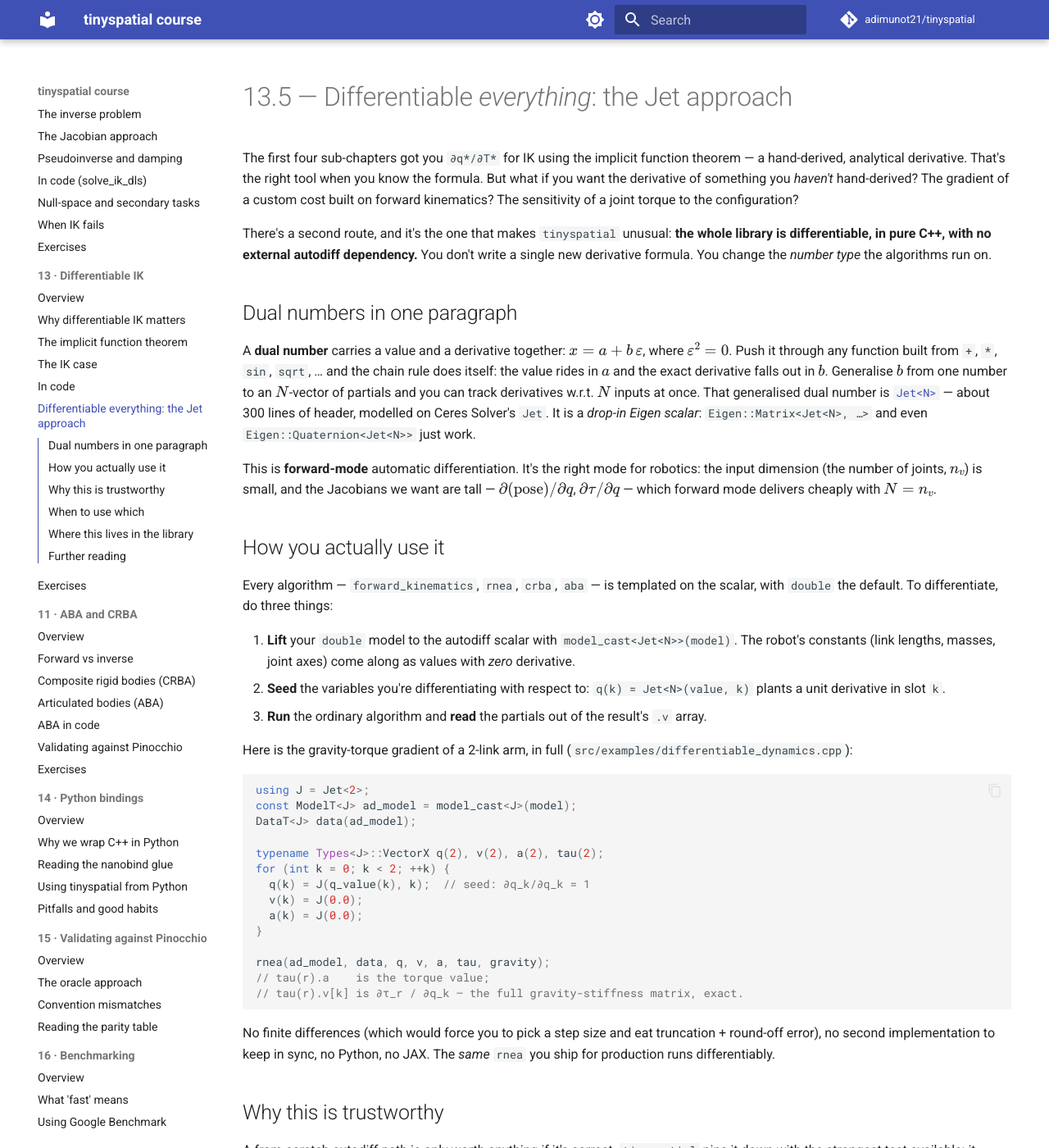
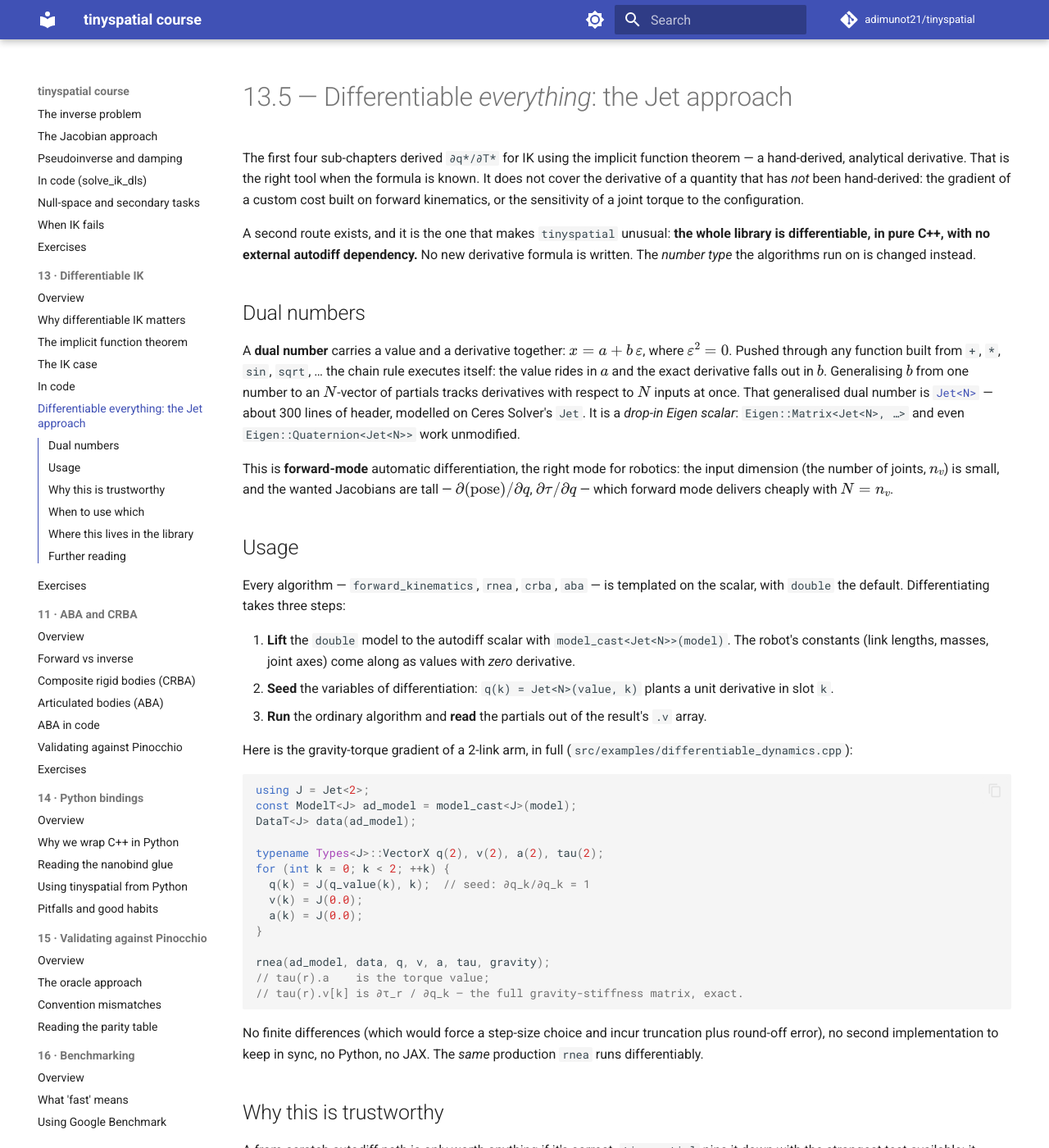
Before and after one commit to adimunot21/tinyspatial, an MkDocs documentation site: the page built from course/13_differentiable_ik/05_differentiable_dynamics.md, in a window 1280 px wide and 1400 px high. Shown: the whole window at 82% size. Built offline with MkDocs 1.6.1 and Material for MkDocs 9.7.7, drawn with Linux system fonts in a browser that asks for light colours; comment, search, counter and statistics services are not loaded; some of the changed text lies outside the part shown.

Commit message:
docs(course): authoritative pass on the differentiable and WASM chapters
Recast chapter 13.5 (the Jet autodiff approach) and chapter 17 (the
in-browser WASM build) in an objective voice, keeping the embedded
jet.hpp/model_cast and embind snippets, and upgrade their anchor tables
to file-and-symbol form.

https://claude.ai/code/session_01ETkMtEcA1ndS8X2WFRTjNJ

````diff
--- a/course/13_differentiable_ik/05_differentiable_dynamics.md
+++ b/course/13_differentiable_ik/05_differentiable_dynamics.md
@@ -1,46 +1,46 @@
 # 13.5 — Differentiable *everything*: the Jet approach
 
-The first four sub-chapters got you `∂q*/∂T*` for IK using the implicit
-function theorem — a hand-derived, analytical derivative. That's the
-right tool when you know the formula. But what if you want the
-derivative of something you *haven't* hand-derived? The gradient of a
-custom cost built on forward kinematics? The sensitivity of a joint
-torque to the configuration?
+The first four sub-chapters derived `∂q*/∂T*` for IK using the implicit
+function theorem — a hand-derived, analytical derivative. That is the
+right tool when the formula is known. It does not cover the derivative of
+a quantity that has *not* been hand-derived: the gradient of a custom cost
+built on forward kinematics, or the sensitivity of a joint torque to the
+configuration.
 
-There's a second route, and it's the one that makes `tinyspatial`
+A second route exists, and it is the one that makes `tinyspatial`
 unusual: **the whole library is differentiable, in pure C++, with no
-external autodiff dependency.** You don't write a single new derivative
-formula. You change the *number type* the algorithms run on.
+external autodiff dependency.** No new derivative formula is written. The
+*number type* the algorithms run on is changed instead.
 
-## Dual numbers in one paragraph
+## Dual numbers
 
 A **dual number** carries a value and a derivative together:
-$x = a + b\,\varepsilon$, where $\varepsilon^2 = 0$. Push it through any
-function built from `+`, `*`, `sin`, `sqrt`, … and the chain rule does
+$x = a + b\,\varepsilon$, where $\varepsilon^2 = 0$. Pushed through any
+function built from `+`, `*`, `sin`, `sqrt`, … the chain rule executes
 itself: the value rides in $a$ and the exact derivative falls out in
-$b$. Generalise $b$ from one number to an $N$-vector of partials and you
-can track derivatives w.r.t. $N$ inputs at once. That generalised dual
+$b$. Generalising $b$ from one number to an $N$-vector of partials tracks
+derivatives with respect to $N$ inputs at once. That generalised dual
 number is [`Jet<N>`](../../include/tinyspatial/core/jet.hpp) — about 300
 lines of header, modelled on Ceres Solver's `Jet`. It is a *drop-in
 Eigen scalar*: `Eigen::Matrix<Jet<N>, …>` and even
-`Eigen::Quaternion<Jet<N>>` just work.
+`Eigen::Quaternion<Jet<N>>` work unmodified.
 
-This is **forward-mode** automatic differentiation. It's the right mode
-for robotics: the input dimension (the number of joints, $n_v$) is
-small, and the Jacobians we want are tall — $\partial(\text{pose})/
-\partial q$, $\partial\tau/\partial q$ — which forward mode delivers
-cheaply with $N = n_v$.
+This is **forward-mode** automatic differentiation, the right mode for
+robotics: the input dimension (the number of joints, $n_v$) is small, and
+the wanted Jacobians are tall — $\partial(\text{pose})/\partial q$,
+$\partial\tau/\partial q$ — which forward mode delivers cheaply with
+$N = n_v$.
 
-## How you actually use it
+## Usage
 
 Every algorithm — `forward_kinematics`, `rnea`, `crba`, `aba` — is
-templated on the scalar, with `double` the default. To differentiate,
-do three things:
+templated on the scalar, with `double` the default. Differentiating takes
+three steps:
 
-1. **Lift** your `double` model to the autodiff scalar with
+1. **Lift** the `double` model to the autodiff scalar with
    `model_cast<Jet<N>>(model)`. The robot's constants (link lengths,
    masses, joint axes) come along as values with *zero* derivative.
-2. **Seed** the variables you're differentiating with respect to:
+2. **Seed** the variables of differentiation:
    `q(k) = Jet<N>(value, k)` plants a unit derivative in slot `k`.
 3. **Run** the ordinary algorithm and **read** the partials out of the
    result's `.v` array.
@@ -65,10 +65,9 @@ rnea(ad_model, data, q, v, a, tau, gravity);
 // tau(r).v[k] is ∂τ_r / ∂q_k — the full gravity-stiffness matrix, exact.
 ```
 
-No finite differences (which would force you to pick a step size and
-eat truncation + round-off error), no second implementation to keep in
-sync, no Python, no JAX. The *same* `rnea` you ship for production runs
-differentiably.
+No finite differences (which would force a step-size choice and incur
+truncation plus round-off error), no second implementation to keep in
+sync, no Python, no JAX. The *same* production `rnea` runs differentiably.
 
 ## Why this is trustworthy
 
@@ -106,11 +105,11 @@ new math. They validate each other.
 
 ## Where this lives in the library
 
-| Concept | File |
-| ------- | ---- |
-| Forward-mode autodiff scalar | [`include/tinyspatial/core/jet.hpp`](../../include/tinyspatial/core/jet.hpp) |
-| Scalar-generic type aliases | [`include/tinyspatial/core/types.hpp`](../../include/tinyspatial/core/types.hpp) |
-| Lift a model to a new scalar | [`model_cast` in `model.hpp`](../../include/tinyspatial/model/model.hpp) |
+| Concept | File · symbol |
+| ------- | ------------- |
+| Forward-mode autodiff scalar | [`core/jet.hpp`](../../include/tinyspatial/core/jet.hpp) · `Jet` |
+| Scalar-generic type aliases | [`core/types.hpp`](../../include/tinyspatial/core/types.hpp) · `Types<S>` |
+| Lift a model to a new scalar | [`model.hpp`](../../include/tinyspatial/model/model.hpp) · `model_cast` |
 | Worked example | [`src/examples/differentiable_dynamics.cpp`](../../src/examples/differentiable_dynamics.cpp) |
 | FK autodiff vs analytical | [`tests/unit/diff/test_fk_ad.cpp`](../../tests/unit/diff/test_fk_ad.cpp) |
 | RNEA autodiff vs analytical + CRBA | [`tests/unit/diff/test_rnea_ad.cpp`](../../tests/unit/diff/test_rnea_ad.cpp) |
````
Also changed, not shown: course/17_interactive_wasm/README.md (+9 -9 lines).
